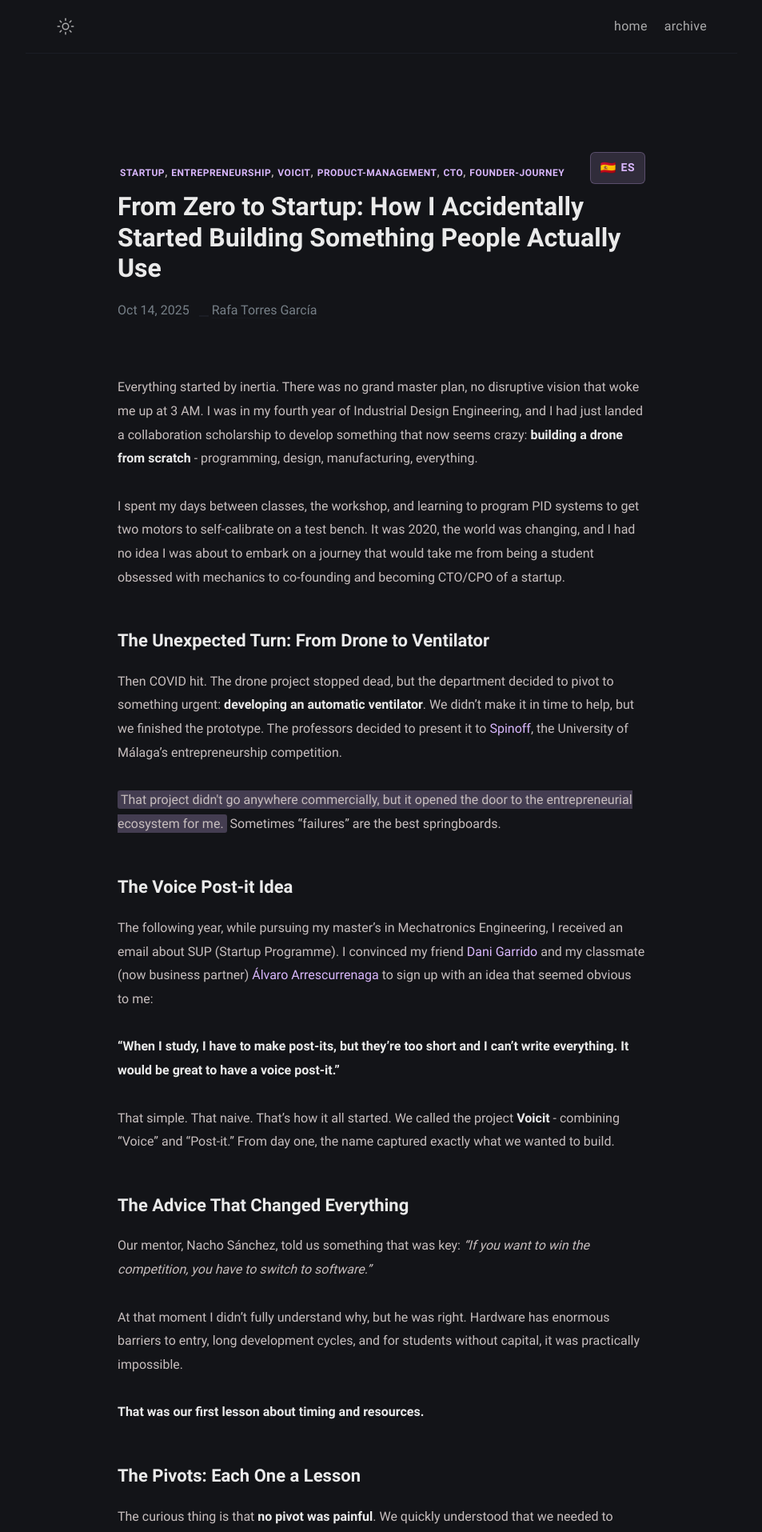
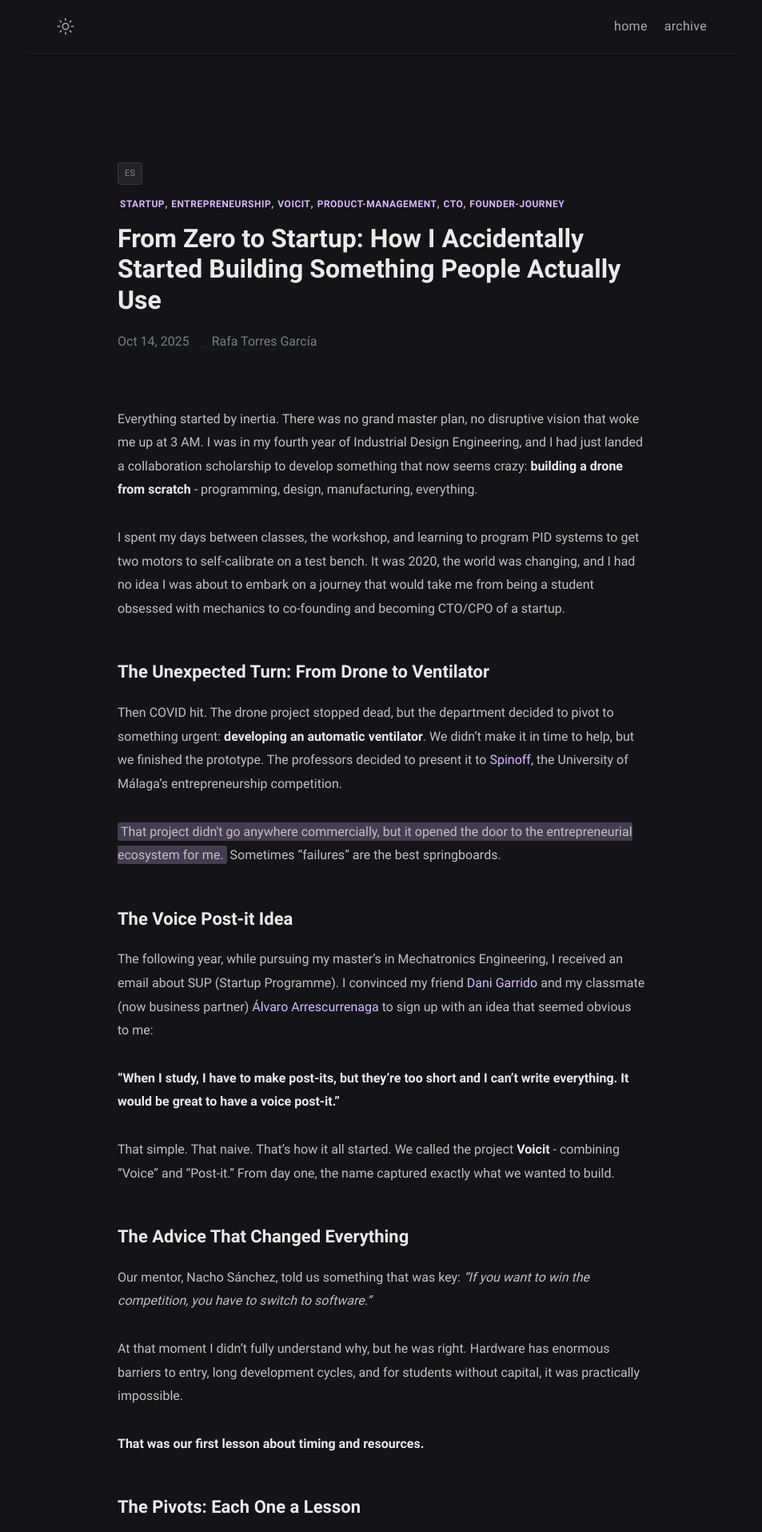
Before and after one commit to rafatorgar/rafatorgar.github.io, a Jekyll site: the page built from _posts/2025-10-14-from-zero-to-startup.md, in a window 1280 px wide. Shown: the top 1915 px of the page at 80% size, without its empty margins (163-1116 px from the left). Built offline with Jekyll 4.4.1, drawn with Linux system fonts in a browser that asks for light colours.

Commit message:
fix: switch button

```diff
--- a/_includes/language-switcher.html
+++ b/_includes/language-switcher.html
@@ -1,20 +1,12 @@
 {% if page.lang_ref %}
 <div class="language-switcher">
-  {% assign posts = site.posts | where: "lang_ref", page.lang_ref %} {% for post
-  in posts %} {% if post.lang != page.lang %}
-  <a
-    href="{{ post.url | relative_url }}"
-    class="lang-switch-btn"
-    title="{% if post.lang == 'es' %}Leer en Español{% else %}Read in English{% endif %}"
-  >
-    {% if post.lang == 'es' %}
-    <span class="lang-icon">🇪🇸</span>
-    <span class="lang-text">ES</span>
-    {% else %}
-    <span class="lang-icon">🇬🇧</span>
-    <span class="lang-text">EN</span>
+  {% assign posts = site.posts | where: "lang_ref", page.lang_ref %}
+  {% for post in posts %}
+    {% if post.lang != page.lang %}
+      <a href="{{ post.url | relative_url }}" class="lang-switch-btn" title="{% if post.lang == 'es' %}Leer en Español{% else %}Read in English{% endif %}">
+        {% if post.lang == 'es' %}ES{% else %}EN{% endif %}
+      </a>
     {% endif %}
-  </a>
-  {% endif %} {% endfor %}
+  {% endfor %}
 </div>
 {% endif %}
--- a/_layouts/post.html
+++ b/_layouts/post.html
@@ -34,8 +34,8 @@ layout: compress
       <article itemscope itemtype="https://schema.org/BlogPosting">
 
         <header class="header">
+          {% if page.tags and page.tags != empty %}
           {% include language-switcher.html %}
-          {% if page.tags and page.tags != empty %}
           <div class="tags">
             {% assign tags = page.tags %}
             <span itemprop="keywords">
--- a/_sass/main.scss
+++ b/_sass/main.scss
@@ -79,39 +79,25 @@ mark {
 
 // Language switcher
 .language-switcher {
-  position: absolute;
-  top: 0;
-  right: 0;
-  margin-top: -10px;
+  margin-bottom: 8px;
 
   .lang-switch-btn {
-    display: inline-flex;
-    align-items: center;
-    gap: 6px;
-    padding: 6px 12px;
-    background-color: rgba($text-link-secondary, 0.1);
-    border-radius: 6px;
+    display: inline-block;
+    padding: 3px 8px;
+    background-color: rgba(128, 128, 128, 0.1);
+    border-radius: 4px;
     text-decoration: none;
-    color: $text-base-color;
-    font-size: 14px;
+    color: rgba(128, 128, 128, 0.8);
+    font-size: 11px;
     font-weight: 500;
+    letter-spacing: 0.3px;
     transition: all 0.2s ease;
-    border: 1px solid rgba($text-link-secondary, 0.2);
-
-    .lang-icon {
-      font-size: 16px;
-      line-height: 1;
-    }
-
-    .lang-text {
-      font-weight: 600;
-      letter-spacing: 0.5px;
-    }
+    border: 1px solid rgba(128, 128, 128, 0.15);
 
     &:hover {
-      background-color: rgba($text-link-secondary, 0.2);
-      border-color: rgba($text-link-secondary, 0.4);
-      transform: translateY(-1px);
+      background-color: rgba(128, 128, 128, 0.15);
+      border-color: rgba(128, 128, 128, 0.25);
+      color: rgba(128, 128, 128, 1);
     }
   }
 }
@@ -120,12 +106,14 @@ mark {
 [data-theme="dark"] {
   .language-switcher {
     .lang-switch-btn {
-      background-color: rgba($dark-text-link-secondary, 0.15);
-      border-color: rgba($dark-text-link-secondary, 0.25);
+      background-color: rgba(180, 180, 180, 0.1);
+      border-color: rgba(180, 180, 180, 0.15);
+      color: rgba(180, 180, 180, 0.7);
 
       &:hover {
-        background-color: rgba($dark-text-link-secondary, 0.25);
-        border-color: rgba($dark-text-link-secondary, 0.4);
+        background-color: rgba(180, 180, 180, 0.15);
+        border-color: rgba(180, 180, 180, 0.25);
+        color: rgba(180, 180, 180, 0.9);
       }
     }
   }
```
